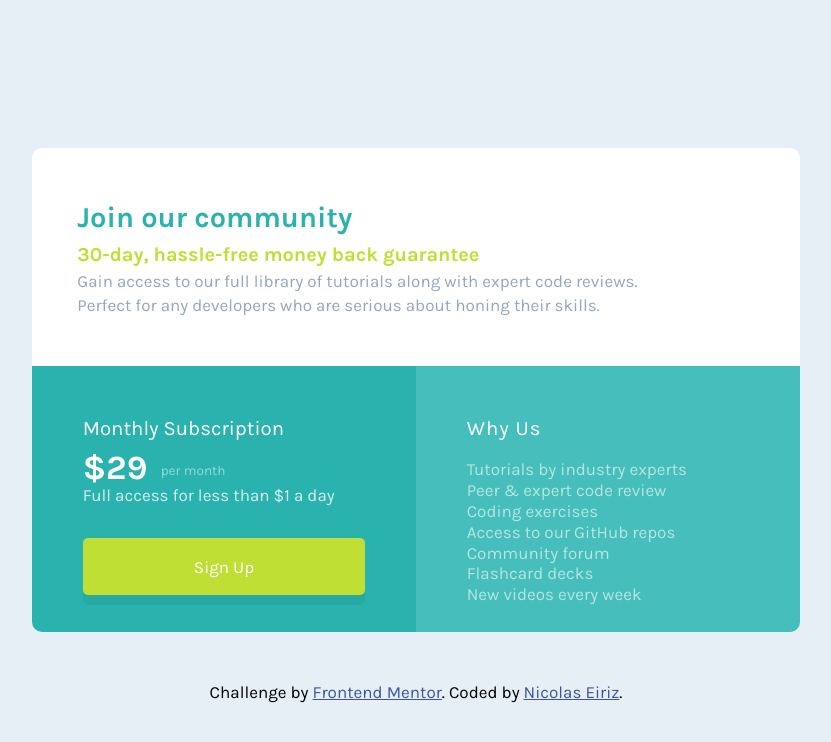
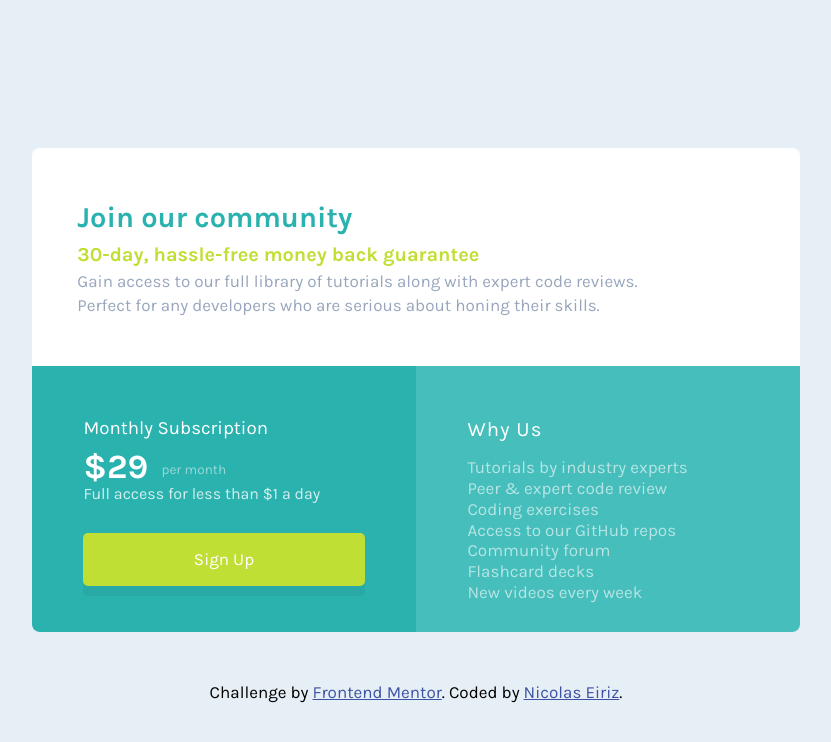
Before and after one commit to NicolasEiriz/Single-price-grid-component, a plain HTML site: page index.html in a window 1280 px wide. Shown: the whole page, without its empty margins (224-1055 px from the left). Drawn offline with Linux system fonts and the light colour scheme.

Commit message:
Update style.css

```diff
--- a/style.css
+++ b/style.css
@@ -22,7 +22,7 @@ body{
 main{
   height: 60.5vh;
   width: 38%;
-  border-radius: 10px;
+  border-radius: 7.4px;
   overflow: hidden;
 }
 
@@ -43,7 +43,7 @@ main{
 .top h3{
   color: hsl(71, 73%, 54%);
   font-weight: 700;
-  line-height: 8.8vh;
+  line-height: 8.36vh;
 }
 
 .top p{
@@ -63,7 +63,7 @@ main{
 .bottom > section{
   height: 100%;
   width: 50%;
-  padding: 6.6%;
+  padding: 6.7%;
   float: left;
   display: flex;
   flex-direction: column;
@@ -77,7 +77,7 @@ main{
 }
 
 .bottom_left h2{
-  font-size: 1.2rem;
+  font-size: 1.1rem;
   font-weight: 400;
 
 }
@@ -97,7 +97,7 @@ main{
 }
 
 .bottom_left p{
-  font-size: 1rem;
+  font-size: 0.94rem;
   color: rgba(255,255,255,0.8);
   margin-bottom: -10px;
 }
@@ -106,11 +106,11 @@ main{
 color: white;
 text-decoration: none;
 background: hsl(71, 73%, 54%);
-padding: 6.5%;
+padding: 5.9%;
 border-radius: 5px;
 text-align: center;
 position: relative;
-top: 43px;
+top: 39.5px;
 box-shadow: 0 10px rgba(0, 0, 0, 0.05);
 }
 
@@ -127,9 +127,11 @@ box-shadow: 0 10px rgba(0, 0, 0, 0.05);
 
 .bottom_right ul li{
   list-style: none;
-  line-height: 2.56vh;
+  line-height: 2.546vh;
   color: rgba(255,255,255,0.6);
-  font-size: 0.9rem;
+  font-size: 0.8rem;
+  position: relative;
+  bottom: 3px;
 }
 .attribution { font-size: 11px;
   text-align: center;
```
